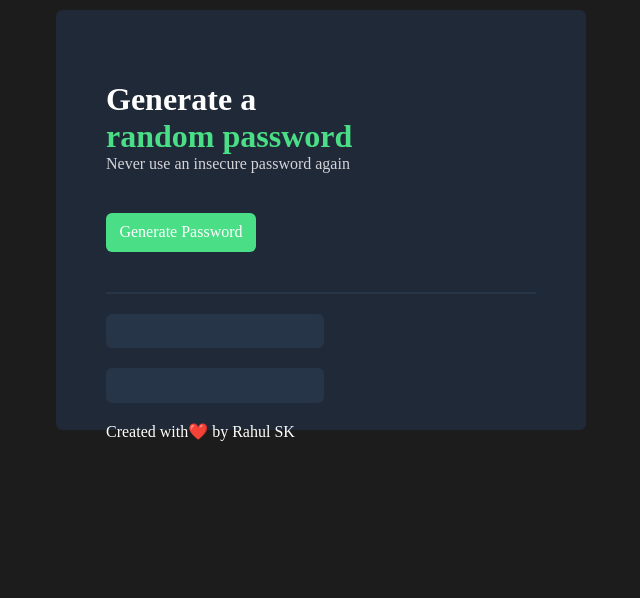
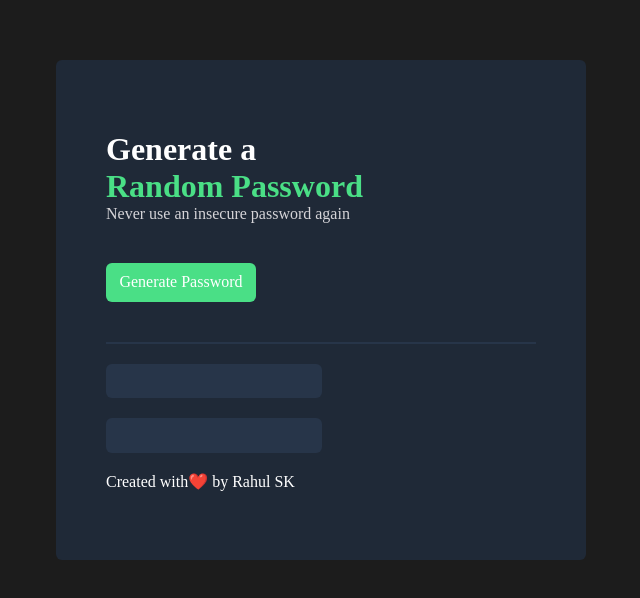
Before and after one commit to Rahulraymond/passwordGen_scrimba, a plain HTML site: page index.html in a window 1280 px wide. Shown: the whole page, without its empty margins (319-959 px from the left). Drawn offline with nearby package versions, Linux system fonts and the light colour scheme.

Commit message:
some changes in index and css

```diff
--- a/index.css
+++ b/index.css
@@ -4,6 +4,7 @@ body {
     font-family: "karla";
     display: flex;
     justify-content: center;
+    padding-top: 50px;
 }
 *{
     padding: 0px;
@@ -17,7 +18,7 @@ body {
     padding: 50px;
     min-width: 430px;
     max-width: 430px;
-    height: 320px;
+    height: 50vh;
     margin: 10px;
     border-radius: 6px;
 }
@@ -52,7 +53,6 @@ p{
     background-color: #273549;
     margin-top: 20px;
     color: #4ADF86;
-    padding-left: 10px;
 
 }
 
--- a/index.html
+++ b/index.html
@@ -4,7 +4,7 @@
     </head>
     <body>
         <div class="container">
-            <h1>Generate a<br> <span class="green">random password</span></h1>
+            <h1>Generate a<br> <span class="green">Random Password</span></h1>
             <p>Never use an insecure password again</p>
             <button id="pass-gen-btn">Generate Password</button>
             <hr>
```
